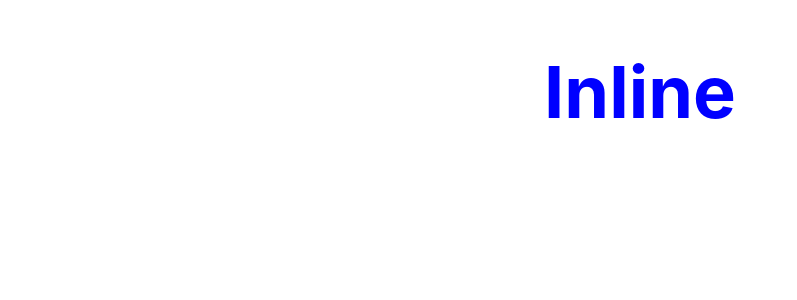
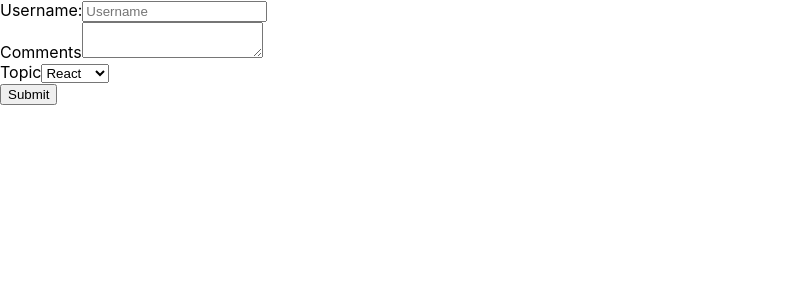
Before and after one commit to 04alexklink/react-tutorial, a React (Create React App) app: page / in a window 1280 px wide. Shown: the top 300 px of the page, without its empty margins (0-797 px from the left). Built offline with nearby package versions, Linux system fonts and the light colour scheme.

Commit message:
Basic Form Handling

```diff
--- a/src/App.js
+++ b/src/App.js
@@ -10,6 +10,7 @@ import UserGreeting from './components/UserGreeting'
 import NamesList from './components/NameList'
 import Stylesheet from './components/Stylesheet'
 import Inline from './components/Inline'
+import Form from './components/Form'
 function App() {
   return (
     <div className="App">
@@ -32,7 +33,8 @@ function App() {
       {/* <UserGreeting></UserGreeting> */}
       {/* <NamesList></NamesList> */}
       {/* <Stylesheet primary={true}></Stylesheet> */}
-      <Inline></Inline>
+      {/* <Inline></Inline> */}
+      <Form></Form>
     </div>
   );
 }
--- /dev/null
+++ b/src/components/Form.js
@@ -0,0 +1,60 @@
+import React, { Component } from 'react'
+
+class Form extends Component {
+    constructor(props) {
+        super(props)
+
+        this.state = {
+         username: '',
+         comments: '',
+         topic: 'react'
+        }
+    }
+
+    handleUsernameChange = (event) => {
+     this.setState({username: event.target.value})
+    }
+
+    handleCommentsChange = (event) => {
+      this.setState({comments: event.target.value})
+    }
+
+    handleTopicChange = (event) => {
+      this.setState({
+        topic: event.target.value
+      })
+    }
+
+    handleSubmit = (event) => {
+      event.preventDefault();
+      alert(`${this.state.username}, ${this.state.comments}, ${this.state.topic}`)
+    }
+
+    render() {
+      const { username, comments, topic} = this.state
+      return (
+        <form onSubmit={(e) => this.handleSubmit(e)}>
+          <div>
+            <label>Username:</label>
+            <input type='text' onChange={(e) => this.handleUsernameChange(e)}
+            value={username} placeholder='Username'/>
+          </div>
+          <div>
+            <label>Comments</label>
+            <textarea value={comments} onChange={(e)=> this.handleCommentsChange(e)}/>
+          </div>
+          <div>
+              <label>Topic</label>
+            <select value={topic} onChange={(e)=>this.handleTopicChange(e) }>
+              <option value="react">React</option>
+              <option value="angular">Angular</option>
+              <option value="vue">Vue</option>
+            </select>
+          </div>
+          <button type='submit'>Submit</button>
+        </form>
+        )
+    }
+}
+
+export default Form
```
